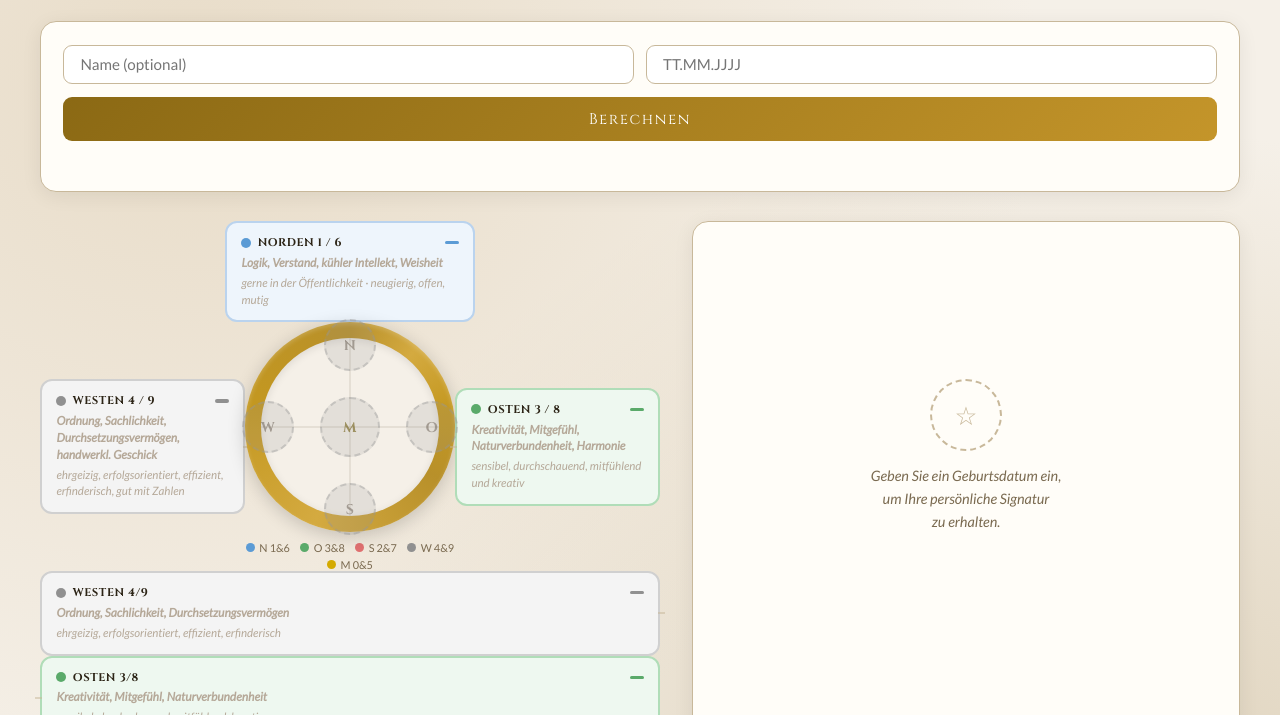
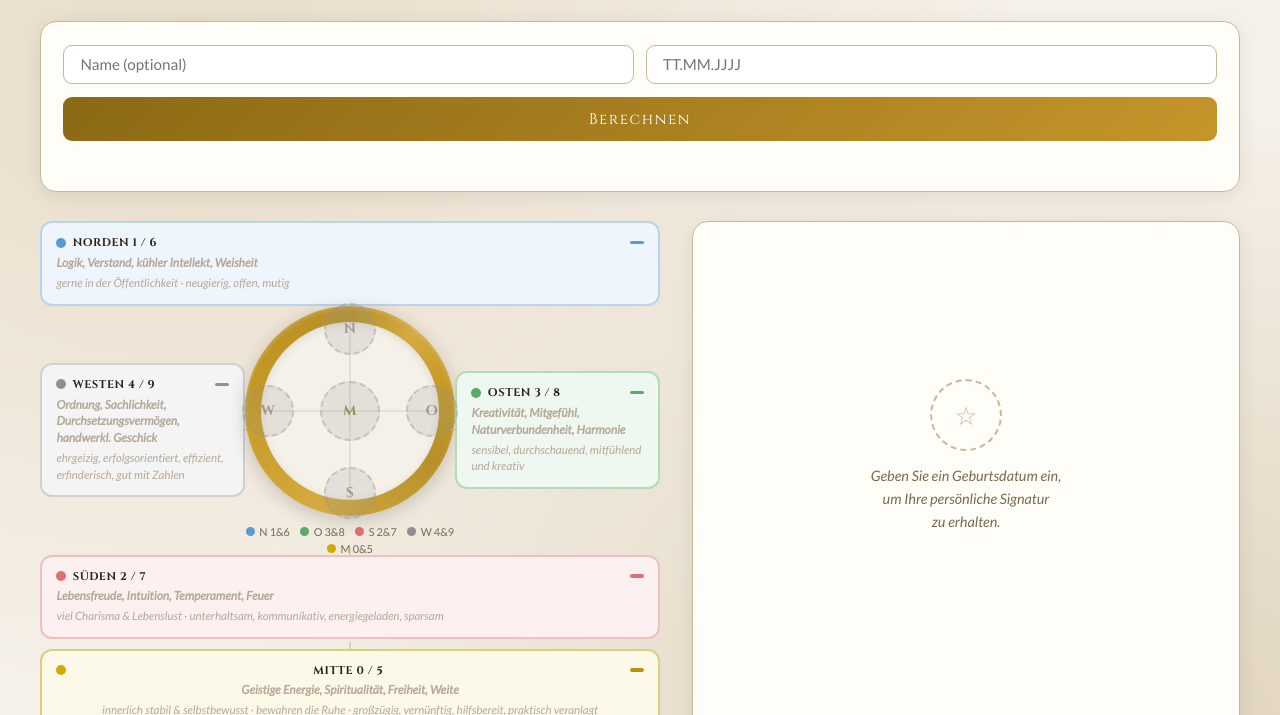
Before and after one commit to MartinHeinzmann/tiroler-zahlenrad, a plain HTML site: page index.html in a window 1280 px wide. Shown: the part 85-800 px from the top of the page. Drawn offline with Linux system fonts and the light colour scheme.

Commit message:
Add files via upload

```diff
--- a/index.html
+++ b/index.html
@@ -165,12 +165,16 @@ h1 {
 .dc-kw   { font-size: .75rem; font-weight: 700; line-height: 1.4; margin-bottom: .2rem; }
 .dc-body { font-size: .72rem; color: var(--subtle); line-height: 1.45; }
 
-/* West/Ost always same size regardless of number state */
-.dc.west, .dc.ost {
-  font-size: .75rem;
-}
-.dc.west .dc-kw, .dc.ost .dc-kw { font-size: .75rem; }
-.dc.west .dc-body, .dc.ost .dc-body { font-size: .72rem; }
+/* Mobile West/Ost block - hidden on desktop */
+.mobile-west-ost { display: none; }
+
+/* Nord, Sued, Mitte full width of compass area */
+.nord-wrap .dc.nord,
+.sued-wrap .dc.sued { max-width: 100%; width: 100%; }
+.mitte-wrap .dc.mitte { max-width: 100%; width: 100%; }
+
+/* West/Ost no overflow cutting */
+.dc.west, .dc.ost { min-width: 0; }
 
 /* ── WHEEL ── */
 .wheel-col { display: flex; flex-direction: column; align-items: center; }
@@ -327,6 +331,7 @@ h1 {
     gap: .6rem;
     margin-top: .3rem;
   }
+  .dc.west, .dc.ost { overflow: visible; }
 
   .wheel-outer-ring { width: 220px; height: 220px; }
   .b-nord,.b-sued,.b-ost,.b-west { width: 48px; height: 48px; }
```
